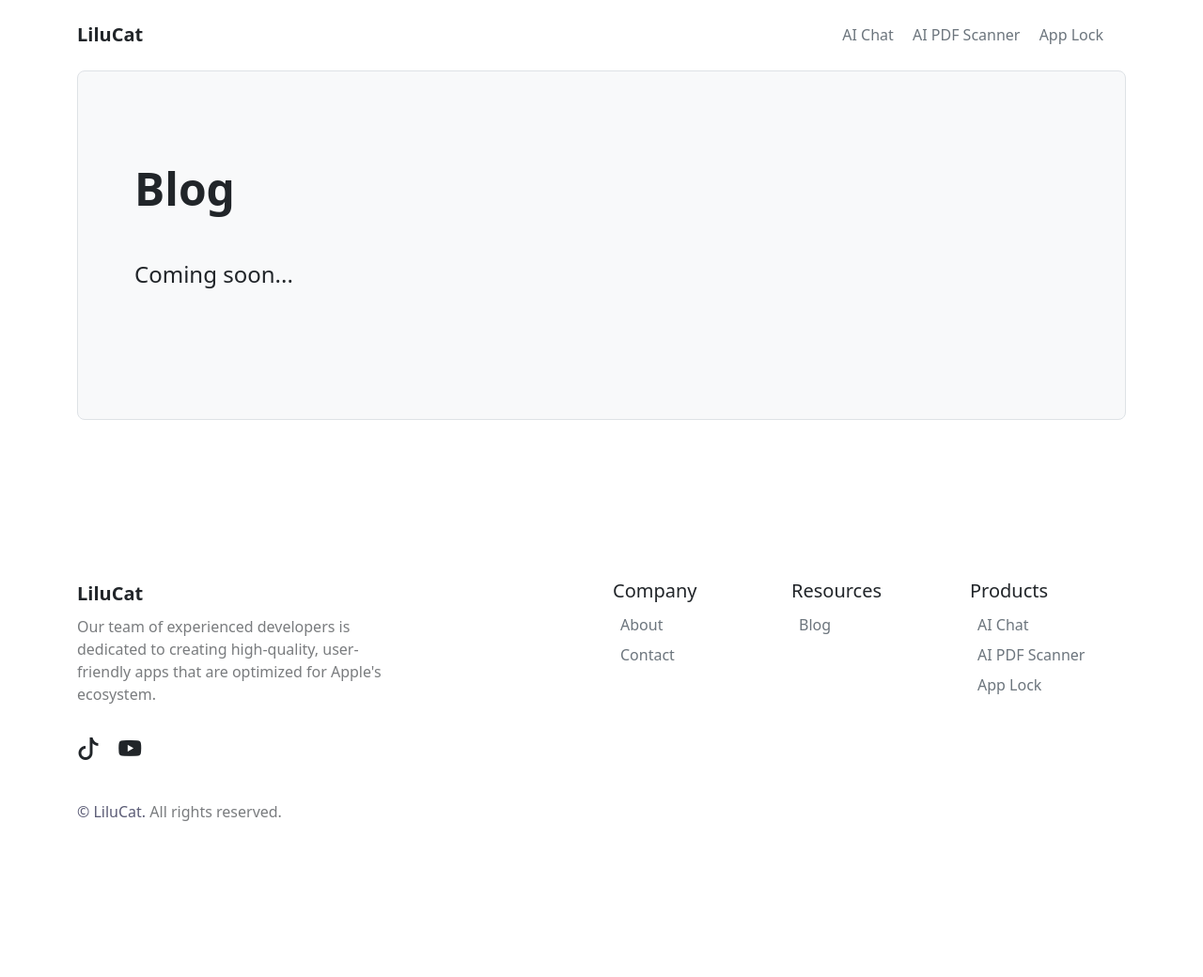
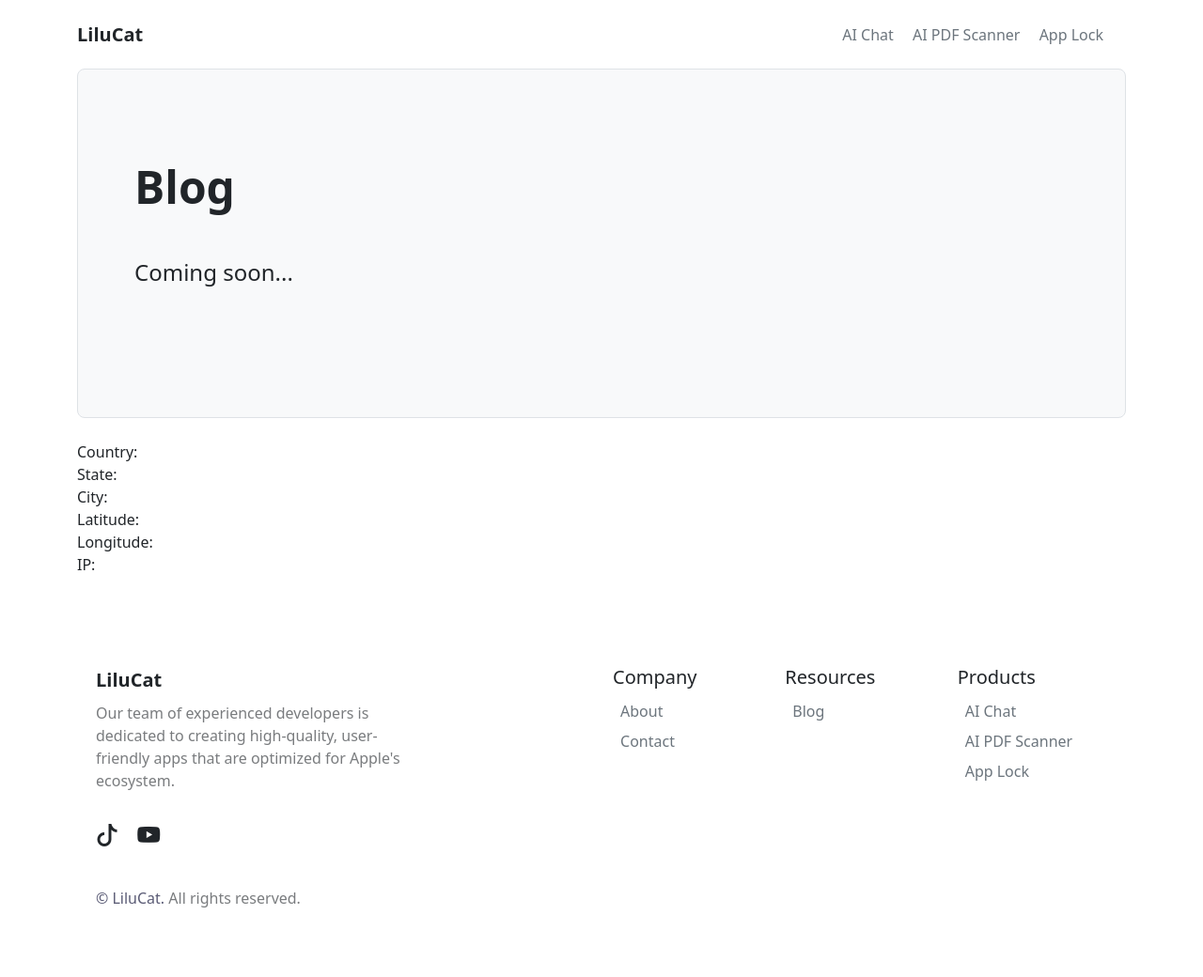
Before and after one commit to LiluKitty/lilucat.com, a Jekyll site: the page built from pages/blog.html, in a window 1280 px wide. Shown: the whole page at 94% size. Built offline with Jekyll 4.4.1, drawn with Linux system fonts in a browser that asks for light colours; nearby versions of some CDN libraries; before the commit the page ends 900 px from its top, so only the background shows below that; some of the changed lines change nothing that is shown.

Commit message:
up to date

```diff
--- a/_layouts/bootstrap.html
+++ b/_layouts/bootstrap.html
@@ -7,6 +7,7 @@
     <meta name="theme-color" content="#fff">
     <meta name="apple-mobile-web-app-status-bar-style" content="black-translucent">
     {%- include head-elements.html -%}
+    <script src="https://cdnjs.cloudflare.com/ajax/libs/jquery/3.1.1/jquery.min.js"></script>
   </head>
   <body class="d-flex h-100">
     <div class="d-flex w-100 h-100 mx-auto flex-column">
--- a/pages/blog.html
+++ b/pages/blog.html
@@ -15,4 +15,25 @@
       <br>
     </div>
     </div>
+    <div>Country: <span id="country"></span>
+      <div>State: <span id="state"></span>
+      <div>City: <span id="city"></span>
+      <div>Latitude: <span id="latitude"></span>
+      <div>Longitude: <span id="longitude"></span>
+      <div>IP: <span id="IPv4"></span>
+      <script>
+    $.ajax({
+      url: "https://geolocation-db.com/jsonp",
+      jsonpCallback: "callback",
+      dataType: "jsonp",
+      success: function( location ) {
+        $('#country').html(location.country_name);
+        $('#state').html(location.state);
+        $('#city').html(location.city);
+        $('#latitude').html(location.latitude);
+        $('#longitude').html(location.longitude);
+        $('#ip').html(location.IPv4);
+      }
+    });
+      </script>
 </div>
```
